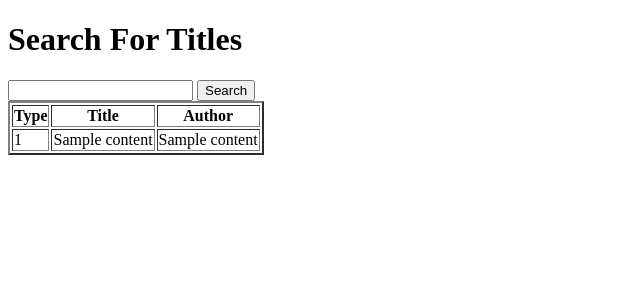
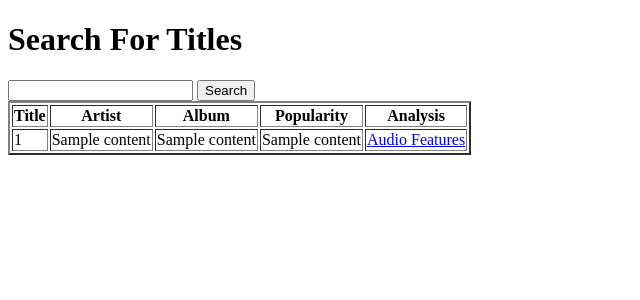
Before and after one commit to gagordon1/MusicDiscovery, a Flask app: template templates/search.html in a window 1280 px wide. Shown: the top 300 px of the page, without its empty margins (0-640 px from the left). Run offline with Flask 2, Linux system fonts and the light colour scheme; the template is opened without the code that fills it: most values are stand-ins (such as "Sample title", 1, 10 or a date in 2020).

Commit message:
added search api

```diff
--- a/main.py
+++ b/main.py
@@ -20,6 +20,7 @@ SPOTIFY_AUTH_URL = "https://accounts.spotify.com/authorize"
 SPOTIFY_TOKEN_URL = "https://accounts.spotify.com/api/token"
 SPOTIFY_API_BASE_URL = "https://api.spotify.com"
 SPOTIFY_SEARCH_URL = "https://api.spotify.com/v1/search"
+SPOTIFY_AUDIO_FEATURES_URL = "https://api.spotify.com/v1/audio-features/"
 API_VERSION = "v1"
 SPOTIFY_API_URL = "{}/{}".format(SPOTIFY_API_BASE_URL, API_VERSION)
 
@@ -105,28 +106,36 @@ def appAuthorize(operation):
     headers = {"Authorization": "Basic {}".format(base64encoded)}
     post_request = requests.post(SPOTIFY_TOKEN_URL, data=code_payload, headers = headers)
     post_data = json.loads(post_request.text)
-    url = "/search{}".format(post_data['access_token'])
+    url = "/" + operation + "/" + post_data['access_token']
+
     return redirect(url)
 
-#supports searching tracks and albums
+#supports searching tracks
 
-@app.route("/search<access_token>", methods = ["GET", "POST"])
+@app.route("/search/<access_token>", methods = ["GET", "POST"])
 def search(access_token):
     content = []
     if request.form:
-        query = request.form.get('Search Names')
+        query = request.form.get('Search Tracks')
         headers = {"Authorization": "Bearer {}".format(access_token)}
-        code_payload = {"q":  query, "type": "album,track"}
+        code_payload = {"q":  query, "type": "track"}
         post_request = requests.get(SPOTIFY_SEARCH_URL, params=code_payload, headers = headers)
         response = json.loads(post_request.text)
-        for album in response['albums']['items']:
-            content.append((album['album_type'], album['name'],album['artists'][0]['name']))
+
         for track in response['tracks']['items']:
-            content.append(('track', track['name'], track['artists'][0]['name']))
-
+            content.append((track['name'], track['artists'][0]['name'],
+                track['album']['name'], track['popularity'],track['id']))
     return render_template("search.html", access_token = access_token, content = content)
 
+@app.route("/audio-features/<Id>/<access_token>")
+def audio_features(Id, access_token):
+    headers = {"Authorization": "Bearer {}".format(access_token)}
+    url = SPOTIFY_AUDIO_FEATURES_URL + Id
+    post_request = requests.get(url, headers = headers)
+    response = json.loads(post_request.text)
 
+
+    return str(response)
 
 
 if __name__ == "__main__":
--- a/templates/search.html
+++ b/templates/search.html
@@ -9,21 +9,25 @@
     <h1> Search For Titles </h1>
 
     <form method="POST" action= "{{ url_for('search', access_token=access_token) }}">
-      <input type="text" name= "Search Names">
+      <input type="text" name= "Search Tracks">
       <input type="submit" value="Search">
     </form>
 
     <table border="2">
       <tr>
-        <th>Type</th>
         <th>Title</th>
-        <th>Author</th>
+        <th>Artist</th>
+        <th>Album</th>
+        <th>Popularity</th>
+        <th>Analysis</th>
       </tr>
       {% for i in content %}
         <tr>
           <td>{{ i[0] }}</td>
           <td>{{ i[1] }}</td>
           <td>{{ i[2] }}</td>
+          <td>{{ i[3] }}</td>
+          <td><a href="{{ url_for('audio_features', Id = i[4], access_token=access_token) }}">Audio Features</a></td>
         </tr>
       {% endfor %}
 
```
